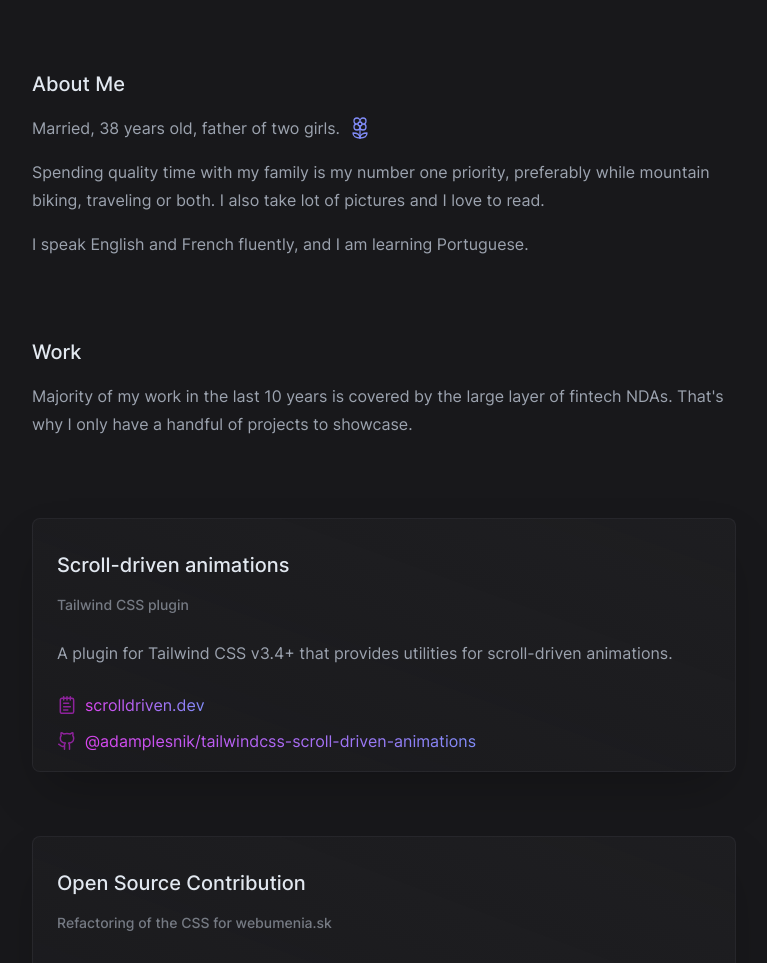
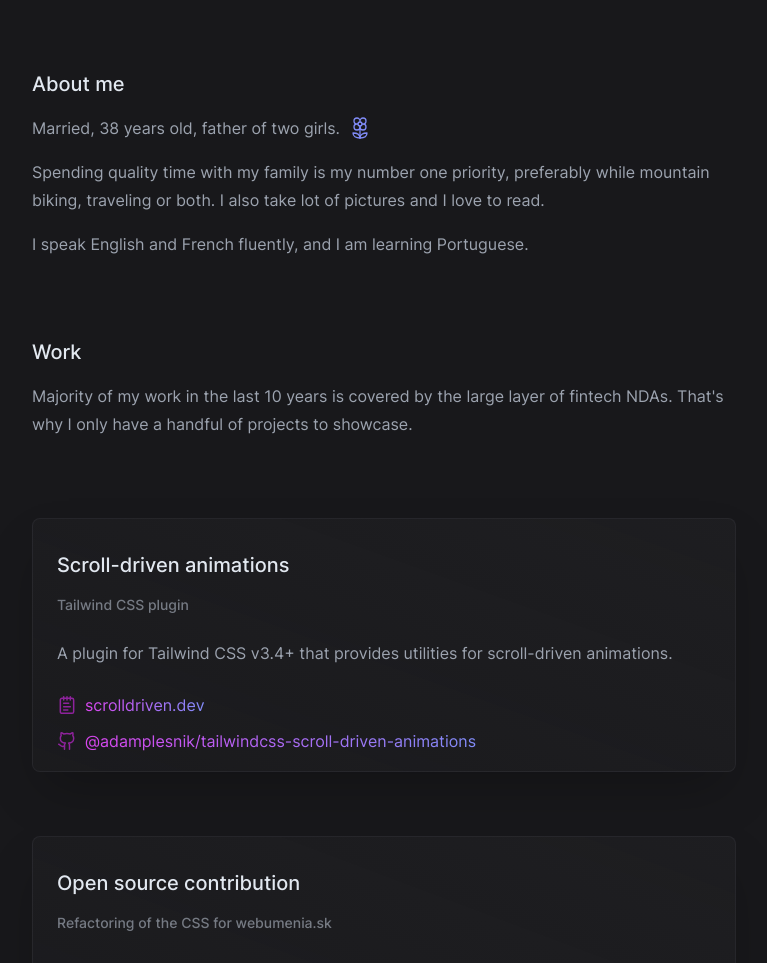
Before and after one commit to adamplesnik/adamplesnik.com, a React (Vite) app: page / in a window 1280 px wide. Shown: the part 862-1825 px from the top of the page, without its empty margins (256-1023 px from the left). Built offline with nearby package versions, Linux system fonts and the light colour scheme.

Commit message:
Change title case to sentence case

```diff
--- a/src/content/Cv.tsx
+++ b/src/content/Cv.tsx
@@ -5,7 +5,7 @@ import Paragraph from '../components/Paragraph'
 const Cv = () => {
   return (
     <div>
-      <Heading size={3}>About Me</Heading>
+      <Heading size={3}>About me</Heading>
       <div className="flex items-center gap-2">
         <div className="order-last sm:order-none">
           <Paragraph>Married, 38 years old, father of two girls.</Paragraph>
--- a/src/content/WebUmeniaTile.tsx
+++ b/src/content/WebUmeniaTile.tsx
@@ -5,7 +5,7 @@ import Tile from '../components/Tile'
 
 const WebUmeniaTile = () => {
   return (
-    <Tile title="Open Source Contribution" subTitle="Refactoring of the CSS for webumenia.sk">
+    <Tile title="Open source contribution" subTitle="Refactoring of the CSS for webumenia.sk">
       <Paragraph>
         Web umenia features almost 180k artworks from the collections of Slovak galleries. I forked
         their dev branch and started the process of removing old code, reorganizing dependencies and
```
